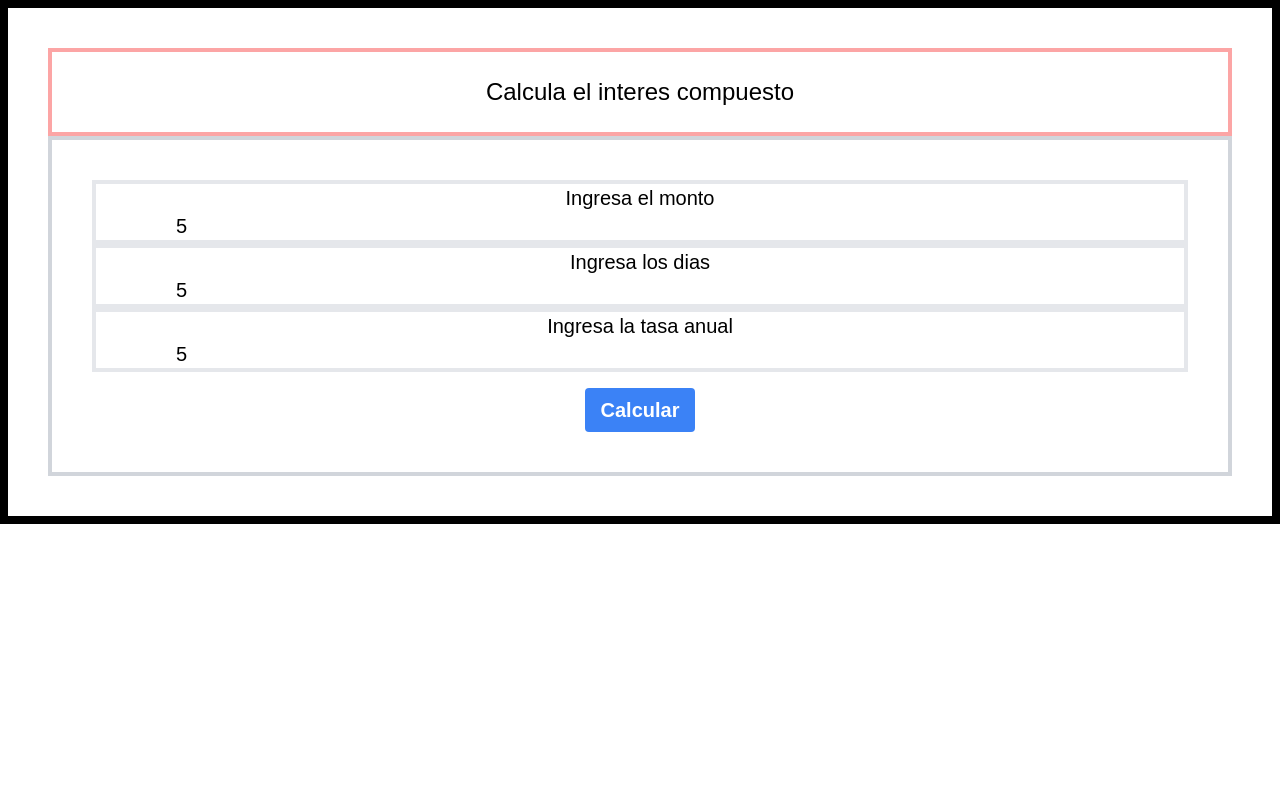
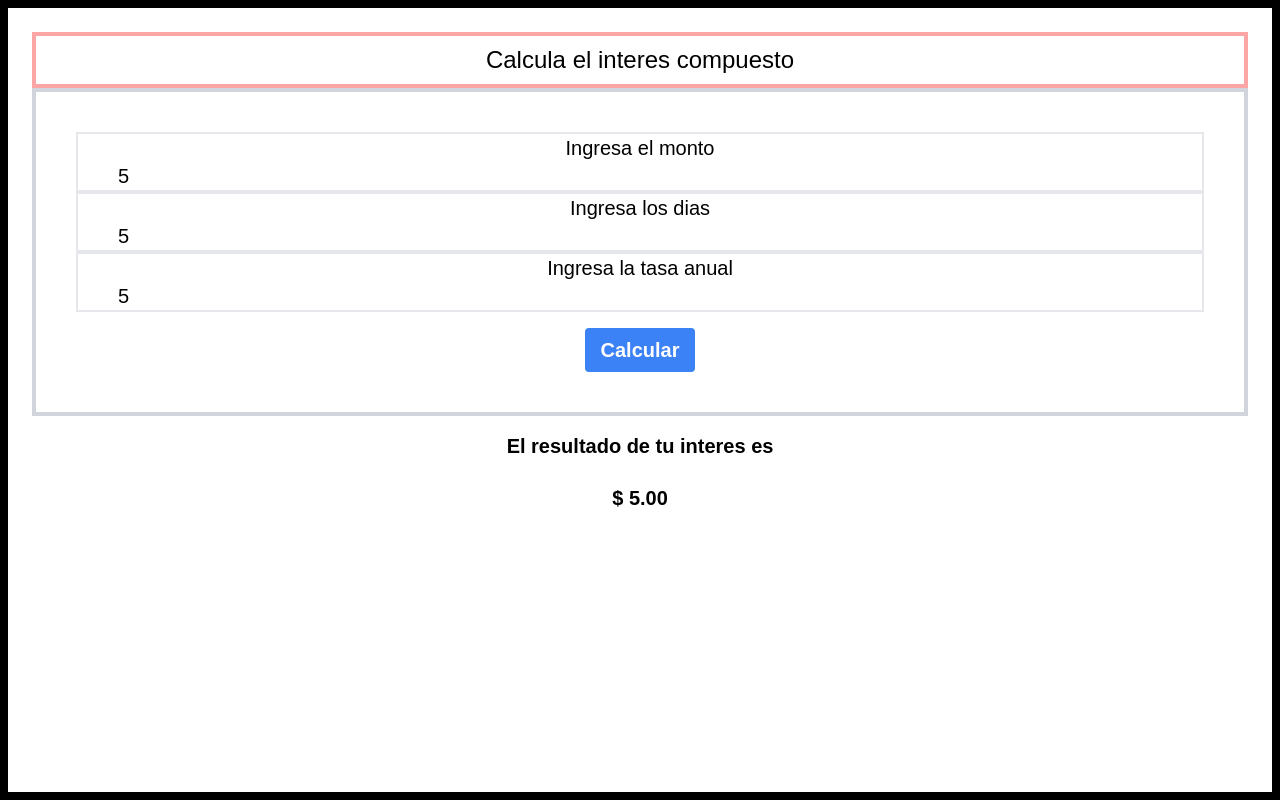
Before and after one commit to gerogallinger/creditCardManager, a React (Create React App) app: page /calcu-int-comp in a window 1280 px wide. Both pictures are taken after typing "5", "5", "5" into the empty fields and a click on the button "Calcular". Built offline with nearby package versions, Linux system fonts and the light colour scheme.

Commit message:
cambio nombre de rutas, estilado vario

```diff
--- a/src/App.jsx
+++ b/src/App.jsx
@@ -33,11 +33,11 @@ function App() {
         <Route path="/registrador" Component={Registrador} />
         <Route path="/option-list" Component={ListaOpciones} />
 
-        <Route path="/inicio-sesion" Component={SignIn} />
-        <Route path="/crear-usuario" Component={SignUp} />
+        <Route path="/login" Component={SignIn} />
+        <Route path="/singup" Component={SignUp} />
         <Route path="/calcu-int-comp" Component={InteresCompuesto} />
         <Route path="/regla3" Component={ReglaTres} />
-        <Route path="/*" Component={SignIn} />
+        <Route path="/" Component={SignIn} />
 
       </Routes>
 
--- a/src/components/Registrador.jsx
+++ b/src/components/Registrador.jsx
@@ -47,7 +47,7 @@ function Registrador() {
     //     const auth = getAuth();
     //     const user = auth.currentUser;
     //     if (!user) {
-    //         navigate('/inicio-sesion');
+    //         navigate('/login');
     //     }
     //     console.log(user);
     //     if (user) {
--- a/src/components/SignIn.jsx
+++ b/src/components/SignIn.jsx
@@ -173,7 +173,7 @@ export default function SignIn() {
                             </a>
                             <a
                                 className="text-blue-500 hover:text-blue-800 text-sm"
-                                href="/crear-usuario">
+                                href="/singup">
                                 Crear una cuenta
                             </a>
                         </div>
--- a/src/components/SignUp.jsx
+++ b/src/components/SignUp.jsx
@@ -57,7 +57,7 @@ export default function SignUp() {
 
 
 
-                navigate('/inicio-sesion');
+                navigate('/login');
 
             })
             .catch((error) => {
@@ -161,7 +161,7 @@ export default function SignUp() {
                         </Button>
                         <Grid container justifyContent="center">
                             <Grid item>
-                                <Link href='/inicio-sesion' variant="body2" >
+                                <Link href='/login' variant="body2" >
                                     Ya tenes una cuenta? Inicie sesion aqui
                                 </Link>
                             </Grid>
--- a/src/components/interesCompuesto.jsx
+++ b/src/components/interesCompuesto.jsx
@@ -15,6 +15,7 @@ const InteresCompuesto = () => {
     const [dias, setDias] = useState('');
     const [monto, setMonto] = useState('');
     const [tasa, setTasa] = useState('');
+    const [interes, setInteres] = useState('');
 
 
     const calcularIngresoFinal = (e) => {
@@ -24,8 +25,8 @@ const InteresCompuesto = () => {
         const interes = montoInicial * Math.pow((1 + (tasaAnual / 365) / 100), cantDias);
 
         console.log("El monto final es: " + interes.toFixed(2));
-        alert(`El interés compuesto es: ${interes.toFixed(2)}`);
-
+        //alert(`El interés compuesto es: ${interes.toFixed(2)}`);
+        setInteres(interes.toFixed(2))
     }
 
 
@@ -36,8 +37,8 @@ const InteresCompuesto = () => {
 
 
         <>
-            <div className="border-8 border-black p-10">
-                <div className='border-4 border-red-300 p-6'>
+            <div className="border-8 border-black p-6 min-h-screen">
+                <div className='border-4 border-red-300 p-2'>
                     <h2 className='text-2xl text-center'>
                         Calcula el interes compuesto
                     </h2>
@@ -45,7 +46,7 @@ const InteresCompuesto = () => {
                 <div className='grid-cols-1 p-4 border-4 border-gray-300'>
                     <div className='p-6 text-xl text-center'>
                         <form onSubmit={calcularIngresoFinal}>
-                            <div className='border-4  flex flex-col px-20'>
+                            <div className='border-2  flex flex-col px-10'>
                                 <label htmlFor="montoIngreso"> Ingresa el monto </label>
                                 <input
                                     id="montoInicial"
@@ -56,7 +57,7 @@ const InteresCompuesto = () => {
                                     onChange={(e) => { setMontoInicial(e.target.value) }}
                                 />
                             </div>
-                            <div className='border-4 flex flex-col px-20'>
+                            <div className='border-2 flex flex-col px-10'>
                                 <label htmlFor="montoIngreso"> Ingresa los dias </label>
                                 <input
                                     id="cantDias"
@@ -67,7 +68,7 @@ const InteresCompuesto = () => {
                                     onChange={(e) => { setCantDias(e.target.value) }}
                                 />
                             </div>
-                            <div className='border-4 flex flex-col px-20'>
+                            <div className='border-2 flex flex-col px-10'>
                                 <label htmlFor="montoIngreso"> Ingresa la tasa anual </label>
                                 <input
                                     id="tasaAnual"
@@ -86,6 +87,22 @@ const InteresCompuesto = () => {
 
                     </div>
                 </div>
+                <div>
+                    {
+                        interes ? (
+                            <div className=' flex flex-col text-center p-4'>
+
+                                <h2 className='font-black text-xl px-20'> El resultado de tu interes es </h2>
+                                <br />
+                                <h2 className='font-black text-xl'>
+                                    $ {interes}</h2>
+                            </div>
+                        ) :
+                            (
+                                <span></span>
+                            )
+                    }
+                </div>
             </div>
 
         </>
--- a/src/components/listaOpciones.jsx
+++ b/src/components/listaOpciones.jsx
@@ -19,7 +19,11 @@ const ListaOpciones = () => {
         //buscamos el user en localstorage para traer los datos
         async function getUser() {
             let uid = localStorage.getItem('uid');
-
+            if (!uid) {
+                console.log("No tenemos usuario cargado");
+                navigate("/login")
+                return
+            }
             const userRef = doc(db, 'users', uid);
             const userDoc = await getDoc(userRef);
             console.log('datos:' + JSON.stringify(userDoc));
@@ -28,37 +32,12 @@ const ListaOpciones = () => {
                 setUserName(userDoc.data().name)
             } else {
                 console.log('No se encontró el documento del usuario.');
+                navigate("/singup")
             }
         }
 
         getUser();
     }, []);
-
-
-
-
-    // const auth = getAuth();
-    // const user = auth.currentUser;
-    // if (!user) {
-    //     navigate('/inicio-sesion');
-    // }
-    // console.log(user);
-    // if (user) {
-    //     const userRef = doc(db, "user", user.uid);
-    //     getDoc(userRef)
-    //         .then((userSnapshot) => {
-
-    //             if (userSnapshot.exists()) {
-    //                 setUserName(userSnapshot.get('name'))
-    //                 console.log("User data: ", userSnapshot.data());
-    //             } else {
-    //                 console.log("El usuario no existe");
-    //             }
-    //         })
-    //         .catch((error) => {
-    //             console.log("Error getting document:", error);
-    //         });
-
 
 
     return (
--- a/src/components/reglaTres.jsx
+++ b/src/components/reglaTres.jsx
@@ -1,13 +1,41 @@
-import React, { Fragment, useState } from 'react';
+import React, { Fragment, useState, useEffect } from 'react';
+import { doc, getDoc } from "firebase/firestore";
+import { useNavigate } from 'react-router-dom';
+import { db } from '../configs'
+
 
 function ReglaTres() {
 
+    const [userName, setUserName] = useState('')
     const [valor1, setvalor1] = useState('')
     const [valor2, setvalor2] = useState('')
     const [porcentaje1, setporcentaje1] = useState('')
     const [porcentaje2, setporcentaje2] = useState('')
 
+    const navigate = useNavigate()
+    //buscamos el user en localstorage para traer los datos sino redirigimos al login
+    useEffect(() => {
+        async function getUser() {
+            let uid = localStorage.getItem('uid');
+            if (!uid) {
+                console.log("No tenemos usuario cargado");
+                navigate("/login")
+                return
+            }
+            const userRef = doc(db, 'users', uid);
+            const userDoc = await getDoc(userRef);
+            console.log('datos:' + JSON.stringify(userDoc));
+            if (userDoc.exists()) {
+                console.log('Datos del usuario:' + JSON.stringify(userDoc.data()));
+                setUserName(userDoc.data().name)
+            } else {
+                console.log('No se encontró el documento del usuario.');
+                navigate("/singup")
+            }
+        }
 
+        getUser();
+    }, []);
 
 
     const calcular = () => {
```
